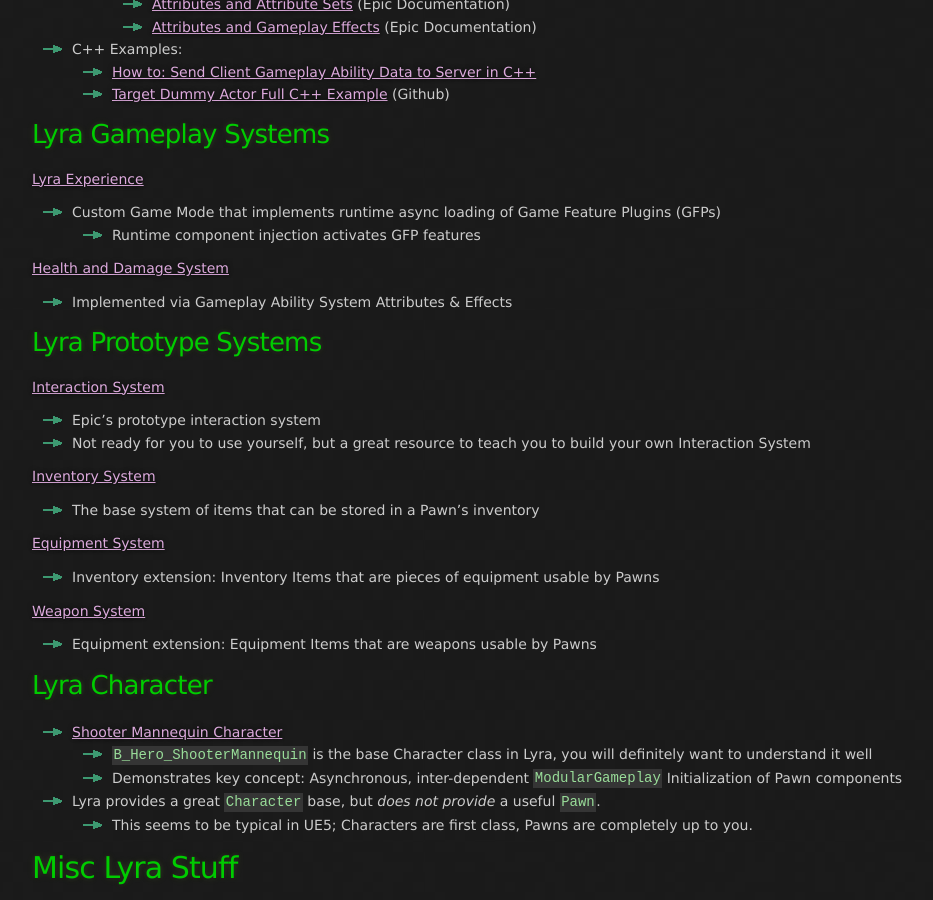
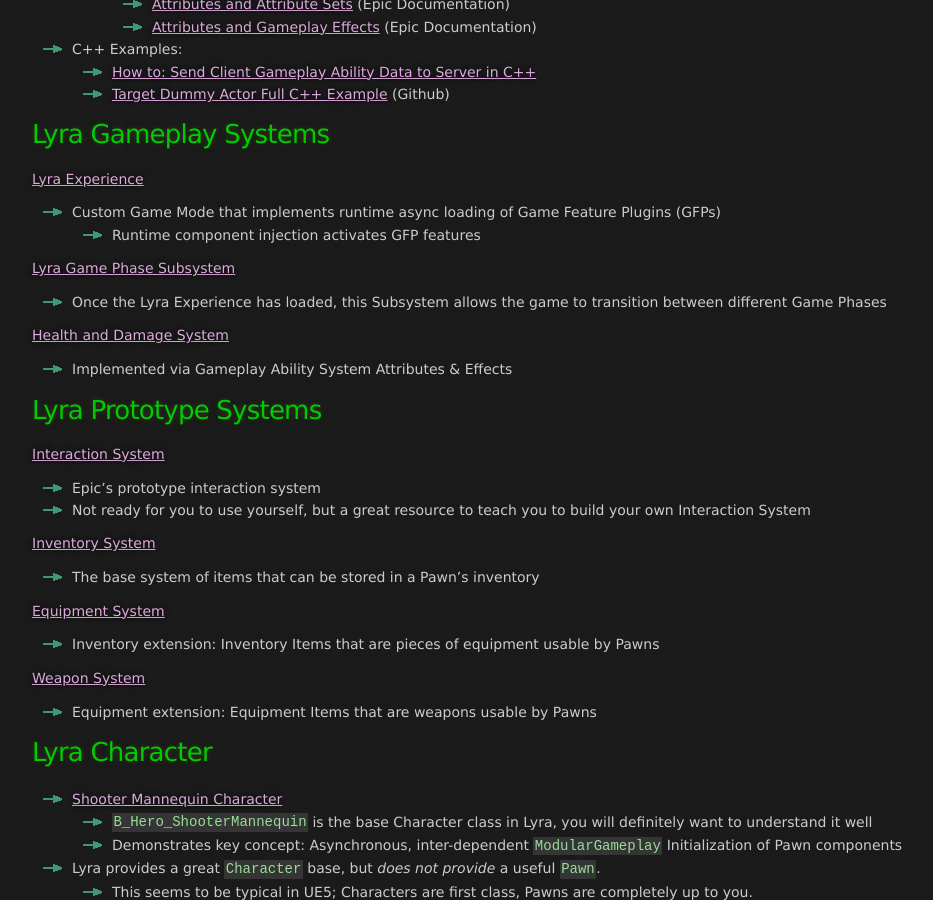
Before and after one commit to x157/x157.github.io, a Jekyll site: the page built from UE5/LyraStarterGame/index.md, in a window 1280 px wide and 900 px high, scrolled down 1287 px. Shown: the whole window, without its empty margins (108-1041 px from the left). Built offline with Jekyll 4.4.1, drawn with Linux system fonts in a browser that asks for light colours.

Commit message:
Link Lyra Game Phase Subsystem

```diff
--- a/UE5/LyraStarterGame/index.md
+++ b/UE5/LyraStarterGame/index.md
@@ -85,6 +85,8 @@
   - Custom Game Mode that implements runtime async loading of Game Feature Plugins (GFPs)
     - Runtime component injection activates GFP features
 
+[Lyra Game Phase Subsystem](./GamePhaseSubsystem/)
+  - Once the Lyra Experience has loaded, this Subsystem allows the game to transition between different Game Phases
 
 [Health and Damage System](./Health-and-Damage/)
   - Implemented via Gameplay Ability System Attributes & Effects
```
